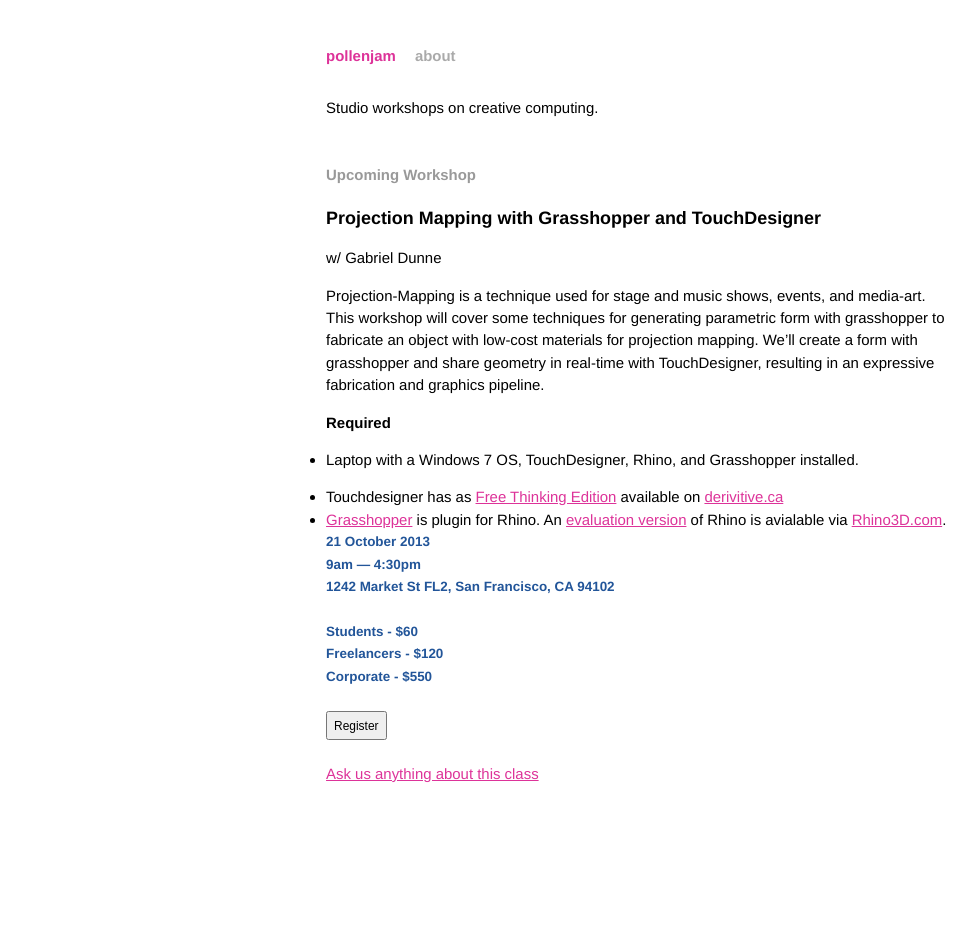
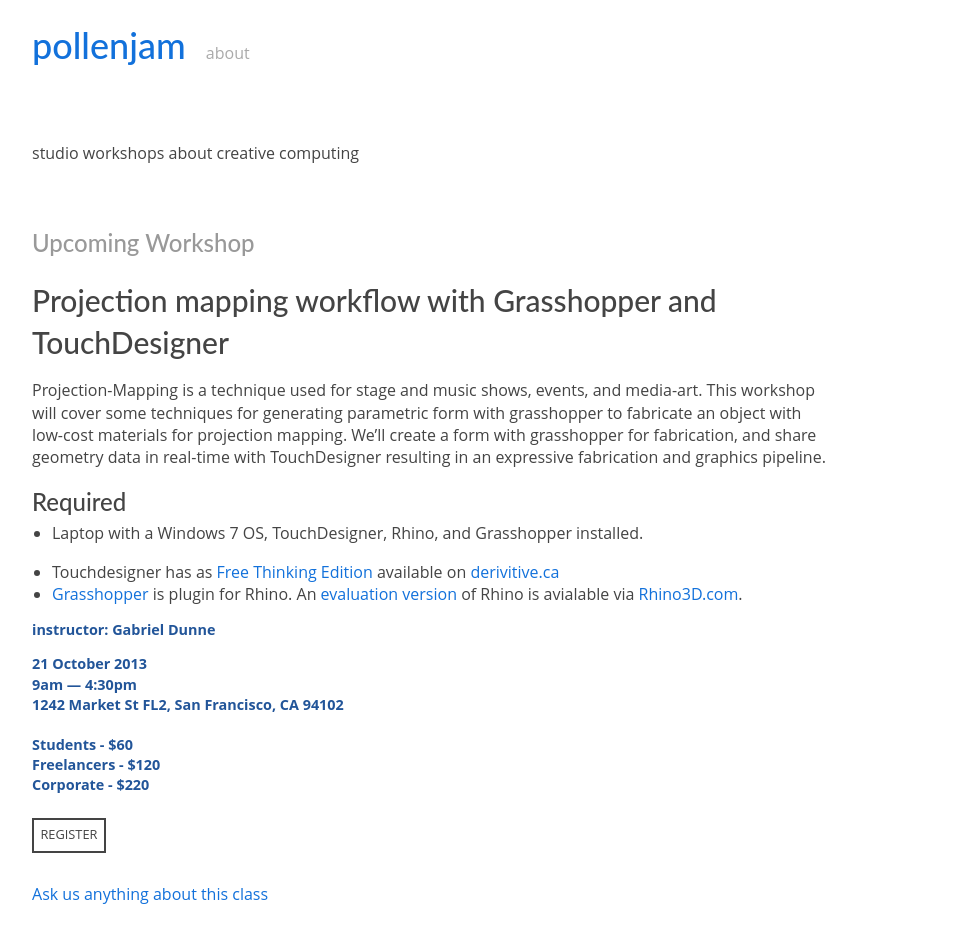
Before and after one commit to pollenjam/pollenjam.github.com, a Jekyll site: the page built from _posts/2013-10-10-touchdesigner-grasshopper.md, in a window 1280 px wide. Shown: the whole page, without its empty margins (0-975 px from the left). Built offline with Jekyll 4.4.1, drawn with Linux system fonts in a browser that asks for light colours; Markdown is read by kramdown in place of the engine named in the settings.

Commit message:
Ignores and now posts, styles

```diff
--- a/_layouts/default.html
+++ b/_layouts/default.html
@@ -8,6 +8,9 @@
 
         <!-- syntax highlighting CSS -->
         <link rel="stylesheet" href="/css/syntax.css">
+
+        <!-- Custom CSS -->
+        <link rel="stylesheet" href="/css/marx.css">
 
         <!-- Custom CSS -->
         <link rel="stylesheet" href="/css/main.css">
@@ -24,7 +27,7 @@
               <a class="extra" href="/about.html">about</a>
 
               <div>
-                Studio workshops on creative computing.
+                studio workshops about creative computing
               </div>
 
               <br/>
--- a/_layouts/post.html
+++ b/_layouts/post.html
@@ -16,15 +16,6 @@
 
 <h2>{{ page.title }}</h2>
 
-{% if page.instructor %}
-<div id="class-instructor">
-w/ {{ page.instructor }}
-</div>
-{% endif %}
-
-
-
-
 
 <div class="content">
 {{ content }}
@@ -33,6 +24,12 @@
 
 {% if page.upcoming %}
 <div class="classinfo">
+
+{% if page.instructor %}
+<div class="instructor">
+instructor: {{ page.instructor }}
+</div>
+{% endif %}
 
 <div id="class-date">
     <date title="{{ page.date | date_to_xmlschema }}">
--- a/_posts/2013-10-10-touchdesigner-grasshopper.md
+++ b/_posts/2013-10-10-touchdesigner-grasshopper.md
@@ -1,6 +1,6 @@
 ---
 layout: post
-title: Projection Mapping with Grasshopper and TouchDesigner
+title: Projection mapping workflow with Grasshopper and TouchDesigner
 upcoming: true
 class_date: 2013-10-21
 start: 9am
@@ -8,12 +8,12 @@
 location: 1242 Market St FL2, San Francisco, CA 94102
 registration_url: register
 instructor: Gabriel Dunne
-fee_list: [["Students", 	"$60"],
+fee_list: [["Students", 	  "$60"],
            ["Freelancers", 	"$120"],
-           ["Corporate", 	"$550"]]
+           ["Corporate", 	  "$220"]]
 ---
 
-Projection-Mapping is a technique used for stage and music shows, events, and media-art. This workshop will cover some techniques for generating parametric form with grasshopper to fabricate an object with low-cost materials for projection mapping. We'll create a form with grasshopper and share geometry in real-time with TouchDesigner, resulting in an expressive fabrication and graphics pipeline.
+Projection-Mapping is a technique used for stage and music shows, events, and media-art. This workshop will cover some techniques for generating parametric form with grasshopper to fabricate an object with low-cost materials for projection mapping. We'll create a form with grasshopper for fabrication, and share geometry data in real-time with TouchDesigner resulting in an expressive fabrication and graphics pipeline.
 
 
 ### Required
--- a/css/main.css
+++ b/css/main.css
@@ -1,83 +1,24 @@
-/*****************************************************************************/
-/*
-/* Common
-/*
-/*****************************************************************************/
-
-/* Global Reset */
-* {
-  margin: 0;
-  padding: 0;
+body {
 }
-
-html, body { height: 100%; }
-
-body {
-  background-color: #FFF;
-  font: 13.34px Helvetica, Arial, sans-serif;
-  font-size: small;
-  text-align: center;
-}
-
-h1, h2, h3, h4, h5, h6 {
-  font-size: 100%; }
-h2 {
-  font-size:120%;
-  margin-bottom:1em;
-}
-
-h1 { margin-bottom: 1em; }
-p { margin: 1em 0; }
-
-a         { color: #d39; }
-a:hover   { color: #000; }
-a:visited { color: #d39; }
 
 button {
   font-size:80%;
   padding:0.5em;
 }
 
-/*****************************************************************************/
-/*
-/* Home
-/*
-/*****************************************************************************/
-ul.posts {
-  list-style-type: none;
-  margin-bottom: 2em;
+.site {
+  max-width:800px;
+  margin-left:2em;
+  margin-right:1em;
 }
 
-ul.posts li {
-  line-height: 1.75em;
-  margin-bottom:1em;
+.title {
+  border:0;
 }
 
-ul.posts span {
-  color: #aaa;
-}
-
-ul.posts.archive a{
-  color:#489;
-}
-
-/*****************************************************************************/
-/*
-/* Site
-/*
-/*****************************************************************************/
-
-.site {
-  font-size: 115%;
-  text-align: left;
-  width: 42em;
-  margin: 3em auto 2em;
-  line-height: 1.5em;
-}
-
-.site .header a {
-  font-weight: bold;
-  text-decoration: none;
+.instructor {
+  margin: 1em 0;
+  color:
 }
 
 .site .header h1.title {
@@ -125,11 +66,14 @@
   border: 0;
 }
 
-/*****************************************************************************/
-/*
-/* Posts
-/*
-/*****************************************************************************/
+.posts {
+  list-style-type:none;
+margin:0;
+padding:0;
+}
+.posts li {
+  margin-bottom:1em;
+}
 
 /* standard */
 .post pre {
@@ -164,17 +108,17 @@
 }
 
 
-div#class-instructor {
-
-}
-
-div.isupcoming {
+.isupcoming {
   margin-bottom:20px;
   color:#999;
 }
 
-div.classinfo {
+.classinfo {
   font-size:90%;
   font-weight:bold;
   color:#259;
 }
+.instructor {
+  color:#259;
+  font-weight:bold;
+}
--- /dev/null
+++ b/css/marx.css
@@ -0,0 +1,460 @@
+:root {
+  box-sizing: border-box;
+  cursor: default;
+  font-family: 'Open Sans', 'Helvetica Neue', Helvetica, 'Lucida Grande', sans-serif;
+  line-height: 1.4;
+  -ms-overflow-style: -ms-autohiding-scrollbar;
+  overflow-y: scroll;
+  text-rendering: optimizeLegibility;
+  -webkit-text-size-adjust: 100%;
+      -ms-text-size-adjust: 100%;
+          text-size-adjust: 100%; }
+
+audio:not([controls]) {
+  display: none; }
+
+details {
+  display: block; }
+
+input[type="number"] {
+  width: auto; }
+input[type="search"] {
+  -webkit-appearance: textfield; }
+  input[type="search"]::-webkit-search-cancel-button, input[type="search"]::-webkit-search-decoration {
+    -webkit-appearance: none; }
+
+main {
+  display: block; }
+
+summary {
+  display: block; }
+
+pre {
+  overflow: auto; }
+
+progress {
+  display: inline-block; }
+
+small {
+  font-size: 75%; }
+
+big {
+  font-size: 125%; }
+
+template {
+  display: none; }
+
+textarea {
+  overflow: auto;
+  resize: vertical; }
+
+[hidden] {
+  display: none; }
+
+[unselectable] {
+  -webkit-user-select: none;
+     -moz-user-select: none;
+      -ms-user-select: none;
+          user-select: none; }
+
+*, ::before, ::after {
+  border-style: solid;
+  border-width: 0;
+  box-sizing: inherit; }
+
+* {
+  font-size: inherit;
+  line-height: inherit;
+  margin: 0;
+  padding: 0; }
+
+::before, ::after {
+  text-decoration: inherit;
+  vertical-align: inherit; }
+
+a {
+  text-decoration: none; }
+
+audio, canvas, iframe, img, svg, video {
+  vertical-align: middle; }
+
+button, input, select, textarea {
+  background-color: transparent;
+  border: .1rem solid #ccc;
+  color: inherit;
+  font-family: inherit;
+  font-style: inherit;
+  font-weight: inherit;
+  min-height: 1.4em; }
+
+code, kbd, pre, samp {
+  font-family: Menlo, Monaco, Consolas, 'Courier New', monospace, monospace; }
+
+table {
+  border-collapse: collapse;
+  border-spacing: 0; }
+
+::-moz-selection {
+  background-color: #b3d4fc;
+  text-shadow: none; }
+
+::selection {
+  background-color: #b3d4fc;
+  text-shadow: none; }
+
+button::-moz-focus-inner {
+  border: 0; }
+
+@media screen {
+  [hidden~="screen"] {
+    display: inherit; }
+  [hidden~="screen"]:not(:active):not(:focus):not(:target) {
+    clip: rect(0 0 0 0) !important;
+    position: absolute !important; } }
+
+body {
+  color: #444;
+  font-family: 'Open Sans', 'Helvetica Neue', Helvetica, 'Lucida Grande', sans-serif;
+  font-size: 1.6rem;
+  font-style: normal;
+  font-weight: 400; }
+
+p {
+  margin: 0 0 1.6rem; }
+
+h1, h2, h3, h4, h5, h6 {
+  font-family: 'Lato', 'Open Sans', 'Helvetica Neue', Helvetica, 'Lucida Grande', sans-serif;
+  margin: 2rem 0 1.6rem; }
+
+h1 {
+  border-bottom: .1rem solid rgba(0, 0, 0, 0.2);
+  font-size: 3.6rem;
+  font-style: normal;
+  font-weight: 500; }
+
+h2 {
+  font-size: 3rem;
+  font-style: normal;
+  font-weight: 500; }
+
+h3 {
+  font-size: 2.4rem;
+  font-style: normal;
+  font-weight: 500;
+  margin: 1.6rem 0 0.4rem; }
+
+h4 {
+  font-size: 1.8rem;
+  font-style: normal;
+  font-weight: 600;
+  margin: 1.6rem 0 0.4rem; }
+
+h5 {
+  font-size: 1.6rem;
+  font-style: normal;
+  font-weight: 600;
+  margin: 1.6rem 0 0.4rem; }
+
+h6 {
+  color: #777;
+  font-size: 1.4rem;
+  font-style: normal;
+  font-weight: 600;
+  margin: 1.6rem 0 0.4rem; }
+
+small {
+  color: #777; }
+
+pre {
+  background: #efefef;
+  color: #444;
+  display: block;
+  font-family: Menlo, Monaco, Consolas, 'Courier New', monospace;
+  font-size: 1.4rem;
+  margin: 1.6rem 0;
+  padding: 1.6rem;
+  word-break: break-all;
+  word-wrap: break-word; }
+
+code {
+  background: #efefef;
+  color: #444;
+  font-family: Menlo, Monaco, Consolas, 'Courier New', monospace;
+  font-size: 1.4rem;
+  word-break: break-all;
+  word-wrap: break-word; }
+
+a {
+  color: #1271db;
+  -webkit-transition: .25s ease;
+          transition: .25s ease; }
+  a:hover, a:focus {
+    text-decoration: none; }
+
+dl {
+  margin-bottom: 1.6rem; }
+
+dd {
+  margin-left: 4rem; }
+
+ul, ol {
+  margin-bottom: 0.8rem;
+  padding-left: 2rem; }
+
+blockquote {
+  border-left: .2rem solid #1271db;
+  font-family: Georgia, Times, 'Times New Roman', serif;
+  font-style: italic;
+  margin: 1.6rem 0;
+  padding-left: 1.6rem; }
+
+figcaption {
+  font-family: Georgia, Times, 'Times New Roman', serif; }
+
+html {
+  font-size: 62.5%; }
+
+body {
+  padding: 0; }
+
+main, header, footer, article, section, aside, details, summary {
+  display: block;
+  height: auto;
+  margin: 0 auto;
+  width: 100%; }
+
+main {
+  display: block;
+  margin: 0 auto;
+  max-width: 76.8rem;
+  padding: 0 1.6rem 1.6rem; }
+
+article {
+  clear: left;
+  display: inline-block;
+  float: left;
+  margin-bottom: 1.6rem;
+  max-width: calc(60% - 1rem); }
+
+aside {
+  clear: right;
+  display: inline-block;
+  float: right;
+  margin-bottom: 1.6rem;
+  max-width: calc(40% - 1rem); }
+
+section {
+  clear: both;
+  display: inline-block;
+  float: left;
+  margin-bottom: 1.6rem;
+  max-width: 100%; }
+
+footer {
+  border-top: .1rem solid rgba(0, 0, 0, 0.2);
+  clear: both;
+  display: inline-block;
+  float: left;
+  max-width: 100%;
+  padding: 1rem 0;
+  text-align: center; }
+
+hr {
+  border-top: .1rem solid rgba(0, 0, 0, 0.2);
+  display: block;
+  margin-bottom: 1.6rem;
+  width: 100%; }
+
+img {
+  height: auto;
+  max-width: 100%;
+  vertical-align: baseline; }
+
+@media screen and (max-width: 40rem) {
+  article, section, aside {
+    clear: both;
+    display: block;
+    max-width: 100%; }
+  img {
+    margin-right: 1.6rem; } }
+
+input[type="text"], input[type="password"], input[type="email"], input[type="url"], input[type="date"], input[type="month"], input[type="time"], input[type="datetime"], input[type="datetime-local"], input[type="week"], input[type="number"], input[type="search"], input[type="tel"], input[type="color"], select {
+  border: .1rem solid #ccc;
+  border-radius: 0;
+  display: inline-block;
+  padding: 0.8rem;
+  vertical-align: middle; }
+
+input:not([type]) {
+  -webkit-appearance: none;
+  background-clip: padding-box;
+  background-color: #fff;
+  border: .1rem solid #ccc;
+  border-radius: 0;
+  color: #444;
+  display: inline-block;
+  padding: 0.8rem;
+  text-align: left; }
+
+input[type="color"] {
+  padding: 0.8rem 1.6rem; }
+
+input[type="text"]:focus, input[type="password"]:focus, input[type="email"]:focus, input[type="url"]:focus, input[type="date"]:focus, input[type="month"]:focus, input[type="time"]:focus, input[type="datetime"]:focus, input[type="datetime-local"]:focus, input[type="week"]:focus, input[type="number"]:focus, input[type="search"]:focus, input[type="tel"]:focus, input[type="color"]:focus, select:focus, textarea:focus {
+  border-color: #b3d4fc; }
+
+input:not([type]):focus {
+  border-color: #b3d4fc; }
+
+input[type="radio"], input[type="checkbox"] {
+  vertical-align: middle; }
+
+input[type="file"]:focus, input[type="radio"]:focus, input[type="checkbox"]:focus {
+  outline: .1rem solid thin #444; }
+
+input[type="text"][disabled], input[type="password"][disabled], input[type="email"][disabled], input[type="url"][disabled], input[type="date"][disabled], input[type="month"][disabled], input[type="time"][disabled], input[type="datetime"][disabled], input[type="datetime-local"][disabled], input[type="week"][disabled], input[type="number"][disabled], input[type="search"][disabled], input[type="tel"][disabled], input[type="color"][disabled], select[disabled], textarea[disabled] {
+  background-color: #efefef;
+  color: #777;
+  cursor: not-allowed; }
+
+input:not([type])[disabled] {
+  background-color: #efefef;
+  color: #777;
+  cursor: not-allowed; }
+
+input[readonly], select[readonly], textarea[readonly] {
+  background-color: #efefef;
+  border-color: #ccc;
+  color: #777; }
+
+input:focus:invalid, textarea:focus:invalid, select:focus:invalid {
+  border-color: #e9322d;
+  color: #b94a48; }
+
+input[type="file"]:focus:invalid:focus, input[type="radio"]:focus:invalid:focus, input[type="checkbox"]:focus:invalid:focus {
+  outline-color: #ff4136; }
+
+select {
+  background-color: #fff;
+  border: .1rem solid #ccc; }
+
+select[multiple] {
+  height: auto; }
+
+label {
+  line-height: 2; }
+
+fieldset {
+  border: 0;
+  margin: 0;
+  padding: 0.8rem 0; }
+
+legend {
+  border-bottom: .1rem solid #ccc;
+  color: #444;
+  display: block;
+  margin-bottom: 0.8rem;
+  padding: 0.8rem 0;
+  width: 100%; }
+
+textarea {
+  border: .1rem solid #ccc;
+  border-radius: 0;
+  display: block;
+  margin-bottom: 0.8rem;
+  padding: 0.8rem;
+  vertical-align: middle; }
+
+input[type=submit], button {
+  background-color: transparent;
+  border: .2rem solid #444;
+  border-radius: 0;
+  color: #444;
+  cursor: pointer;
+  display: inline-block;
+  margin-bottom: 0.8rem;
+  margin-right: 0.4rem;
+  padding: 0.8rem 1.6rem;
+  text-align: center;
+  text-decoration: none;
+  text-transform: uppercase;
+  -webkit-transition: .25s ease;
+          transition: .25s ease;
+  -webkit-user-drag: none;
+  -webkit-user-select: none;
+     -moz-user-select: none;
+      -ms-user-select: none;
+          user-select: none;
+  vertical-align: baseline; }
+  input[type=submit] a, button a {
+    color: #444; }
+
+input[type=submit]::-moz-focus-inner, button::-moz-focus-inner {
+  padding: 0; }
+
+input[type=submit]:hover, button:hover {
+  background: #444;
+  border-color: #444;
+  color: #fff; }
+  input[type=submit]:hover a, button:hover a {
+    color: #fff; }
+
+input[type=submit]:active, button:active {
+  background: #6a6a6a;
+  border-color: #6a6a6a;
+  color: #fff; }
+  input[type=submit]:active a, button:active a {
+    color: #fff; }
+
+input[type=submit]:disabled, button:disabled {
+  box-shadow: none;
+  cursor: not-allowed;
+  opacity: .40; }
+
+nav ul {
+  list-style: none;
+  margin: 0;
+  padding: 0;
+  padding-top: 1.6rem;
+  text-align: center; }
+  nav ul li {
+    display: inline; }
+nav a {
+  border-bottom: .2rem solid transparent;
+  color: #444;
+  padding: 0.8rem 1.6rem;
+  text-decoration: none;
+  -webkit-transition: .25s ease;
+          transition: .25s ease; }
+  nav a:hover {
+    border-color: rgba(0, 0, 0, 0.2); }
+  nav a:active {
+    border-color: rgba(0, 0, 0, 0.56); }
+
+table {
+  margin-bottom: 1.6rem; }
+
+caption {
+  padding: 0.8rem 0; }
+
+thead th {
+  background: #efefef;
+  color: #444; }
+
+tr {
+  background: #fff;
+  margin-bottom: 0.8rem; }
+
+th, td {
+  border: .1rem solid #ccc;
+  padding: 0.8rem 1.6rem;
+  text-align: center;
+  vertical-align: inherit; }
+
+tfoot tr {
+  background: none; }
+
+tfoot td {
+  color: #efefef;
+  font-size: 0.8rem;
+  font-style: italic;
+  padding: 1.6rem 0.4rem; }
```
Also changed, not shown: _drafts/2013-10-03-life-in-terminal.md (+3 -3 lines), _posts/2013-10-03-life-in-terminal.md (added, +20 -0 lines), about.md (+10 -3 lines), 6 other files.
